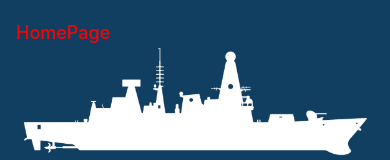
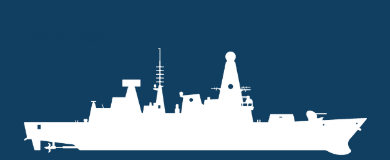
Before and after one commit to Garz49/BattleShot, a React Native app: screen / in a window 390 px wide. Shown: the top 160 px of the page. Built offline with nearby package versions, Linux system fonts and the light colour scheme.

Commit message:
BT-011: Update header background color

```diff
--- a/App.js
+++ b/App.js
@@ -11,7 +11,7 @@ export default function App() {
     <NavigationContainer>
       <Stack.Navigator
         screenOptions={{
-          headerTintColor: 'red',
+          headerTintColor: '#113f61',
           headerTransparent: true,
           headerStyle: { backgroundColor: 'transparent', color: 'transparent'}
         }}>
```
Also changed, not shown: 1 other file (tests, documents, lock files or other folders).
